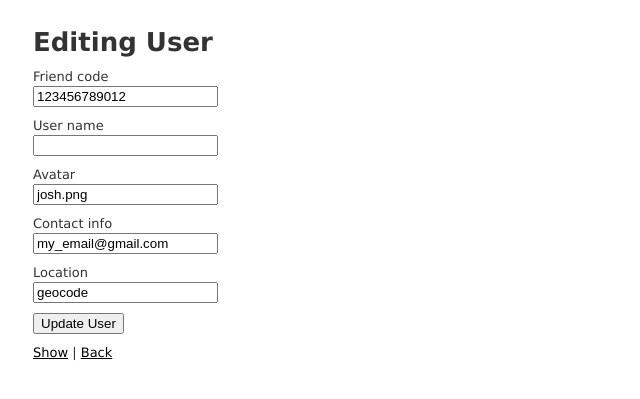
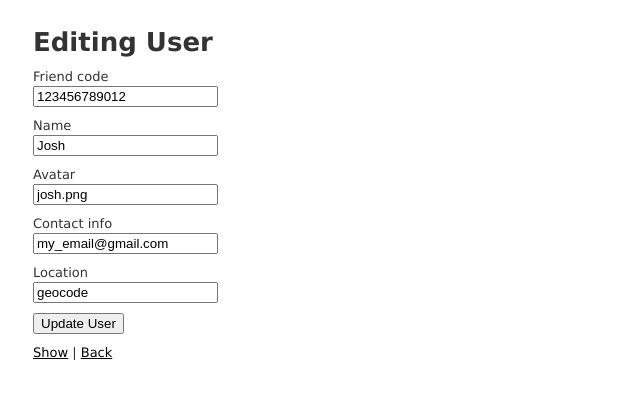
Before and after one commit to Teleportal/trade_pokemon_app, a Rails app: page /users/1/edit in a window 1280 px wide. Shown: the top 399 px of the page, without its empty margins (0-640 px from the left). Run offline with Rails 7, Linux system fonts and the light colour scheme; style sheets or scripts are compiled from the project's sources.

Commit message:
Attemp login in reactjs, Merging branches to master

```diff
--- a/app/views/users/_form.html.erb
+++ b/app/views/users/_form.html.erb
@@ -17,8 +17,8 @@
   </div>
 
   <div class="field">
-    <%= form.label :user_name %>
-    <%= form.text_field :user_name, id: :user_user_name %>
+    <%= form.label :name %>
+    <%= form.text_field :name, id: :user_name %>
   </div>
 
   <div class="field">
--- a/app/views/users/index.html.erb
+++ b/app/views/users/index.html.erb
@@ -18,7 +18,7 @@
     <% @users.each do |user| %>
       <tr>
         <td><%= user.friend_code %></td>
-        <td><%= user.user_name %></td>
+        <td><%= user.name %></td>
         <td><%= user.avatar %></td>
         <td><%= user.contact_info %></td>
         <td><%= user.location %></td>
--- a/app/views/users/show.html.erb
+++ b/app/views/users/show.html.erb
@@ -7,7 +7,7 @@
 
 <p>
   <strong>User name:</strong>
-  <%= @user.user_name %>
+  <%= @user.name %>
 </p>
 
 <p>
--- a/client/src/components/Trade.js
+++ b/client/src/components/Trade.js
@@ -153,10 +153,11 @@ class Trade extends Component {
       axios
         .post("/user_token", params)
         .then(function(response) {
-          console.log('succes');
           axios.defaults.headers.common["Authorization"] =
             "Bearer " + response.data.jwt;
           localStorage.setItem("jwt", response.data.jwt);
+          console.log('login success');
+          console.log('jwt',response.data.jwt);
         })
         .catch(
           function(error) {
```
Also changed, not shown: app/views/users/_user.json.jbuilder.
